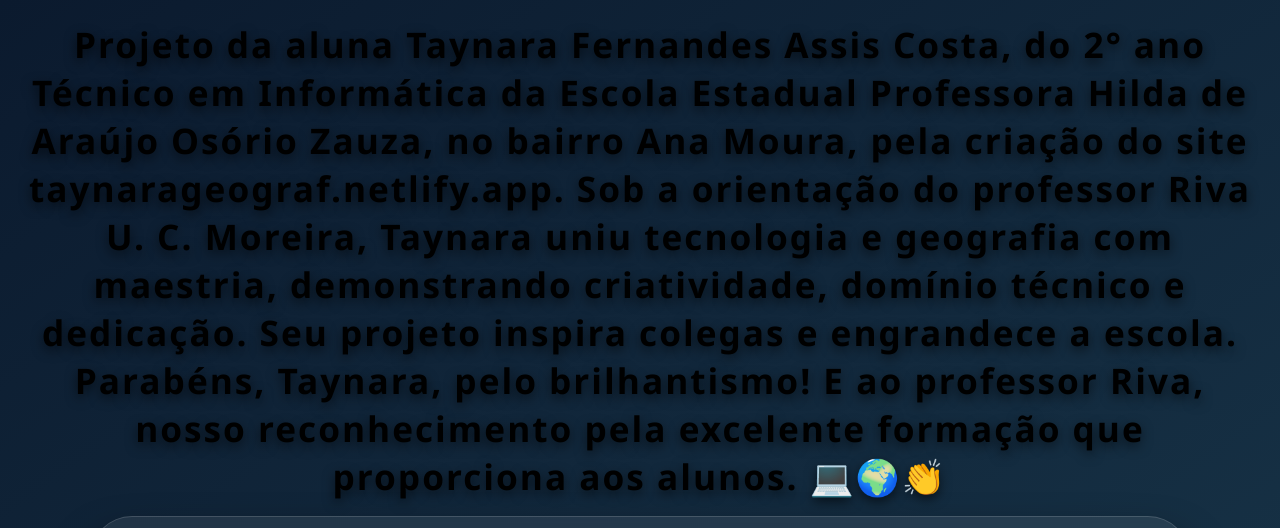
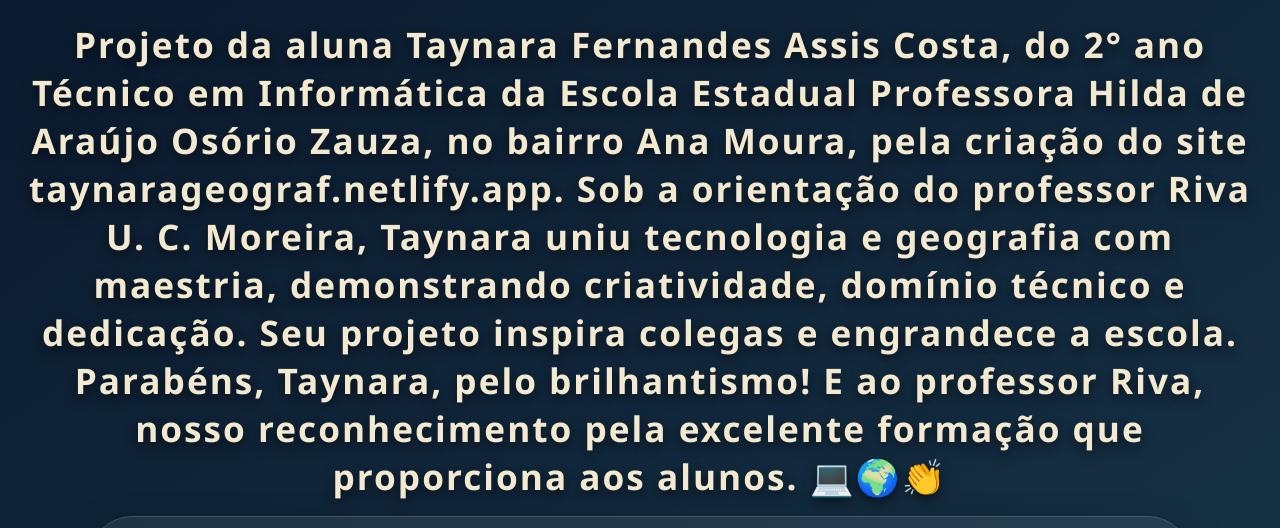
Before and after one commit to taynara-fernandes/taynara-geografia-, a plain HTML site: page index.html in a window 1280 px wide. Shown: the top 528 px of the page. Drawn offline with nearby package versions, Linux system fonts and the light colour scheme; no server answers.

Commit message:
Update index.html

```diff
--- a/index.html
+++ b/index.html
@@ -4,12 +4,12 @@
     <meta charset="UTF-8">
     <meta name="viewport" content="width=device-width, initial-scale=1.0">
     <title>🌍 Geografia do Mundo - Mapa Interativo</title>
-    <h2>Projeto da aluna Taynara Fernandes Assis Costa, do 2° ano Técnico em Informática da Escola Estadual Professora Hilda de Araújo Osório Zauza, no bairro Ana Moura, pela criação do site taynarageograf.netlify.app.
+    <h3>Projeto da aluna Taynara Fernandes Assis Costa, do 2° ano Técnico em Informática da Escola Estadual Professora Hilda de Araújo Osório Zauza, no bairro Ana Moura, pela criação do site taynarageograf.netlify.app.
         Sob a orientação do professor Riva U. C. Moreira, Taynara uniu tecnologia e geografia com maestria, demonstrando criatividade, domínio técnico e dedicação.
         Seu projeto inspira colegas e engrandece a escola.
         Parabéns, Taynara, pelo brilhantismo! E ao professor Riva, nosso reconhecimento pela excelente formação que proporciona aos alunos.  💻🌍👏
 
-</h2>
+</h3>
 
     <!-- Estilos CSS -->
     <style>
@@ -55,11 +55,11 @@
             gap: 12px;
             flex-wrap: wrap;
         }
-    h2 {
+    h3 {
             font-size: 2.2rem;
             font-weight: 600;
             letter-spacing: 2px;
-           olor: #f2e9d0;
+           color: #f2e9d0;
             text-shadow: 0 4px 12px rgba(0, 0, 0, 0.6);
             text-align: center;
             margin-bottom: 16px;
```
